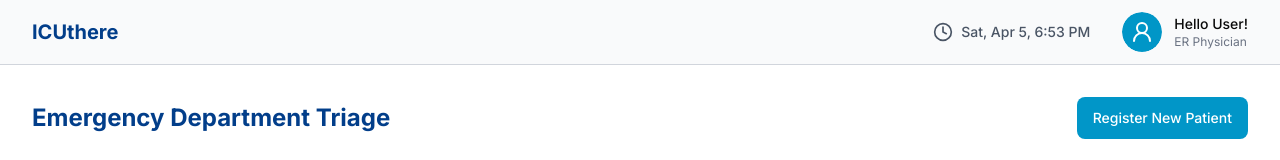
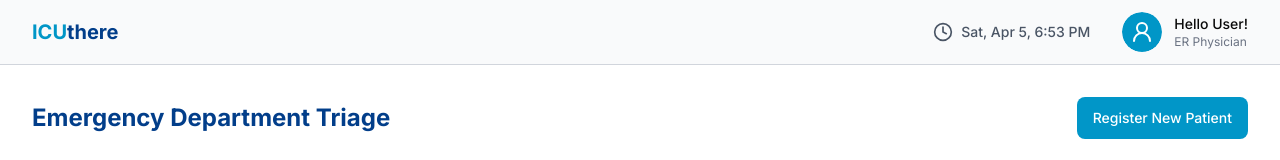
Before and after one commit to Jeffuz/icuthere, a Next.js app: page /dashboard in a window 1280 px wide. Shown: the top 160 px of the page. Built offline with nearby package versions, Linux system fonts and the light colour scheme.

Commit message:
update navbar colors

```diff
--- a/src/components/Navbar.tsx
+++ b/src/components/Navbar.tsx
@@ -35,7 +35,7 @@ export default function Navbar() {
     <header className="sticky top-0 z-50 w-full border-b bg-[#F9FAFB]/95 border-gray-300 backdrop-blur-sm">
       <div className="mx-auto px-8 flex h-16 items-center justify-between">
         <Link href="/" className="flex items-center gap-2">
-          <div className="font-bold text-xl text-[#023E8A]">ICUthere</div>
+          <div className="font-bold text-xl text-[#023E8A]"><span className="text-[#0096C7]">ICU</span>there</div>
         </Link>
 
         {/* User Information */}
```
